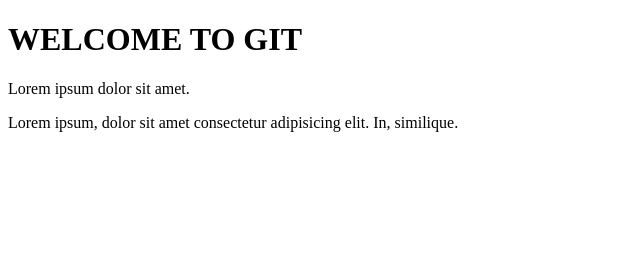
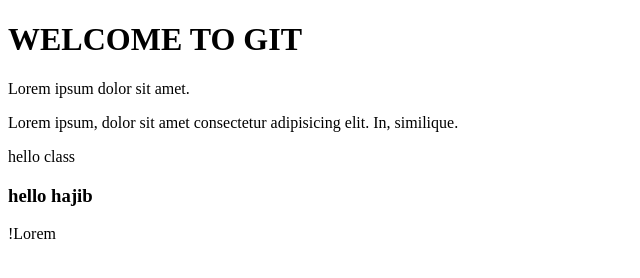
Before and after one commit to Quest989900/git_class_2025, a plain HTML site: page index.html in a window 1280 px wide. Shown: the whole page, without its empty margins (0-640 px from the left). Drawn offline with Linux system fonts and the light colour scheme.

Commit message:
i added to the work

```diff
--- a/index.html
+++ b/index.html
@@ -9,5 +9,10 @@
     <h1>WELCOME TO GIT</h1>
     <p>Lorem ipsum dolor sit amet.</p>
     <p>Lorem ipsum, dolor sit amet consectetur adipisicing elit. In, similique.</p>
+    <div>hello class</div>
+    <h3>hello hajib</h3>
 </body>
 </html>
+
+
+!Lorem
```
